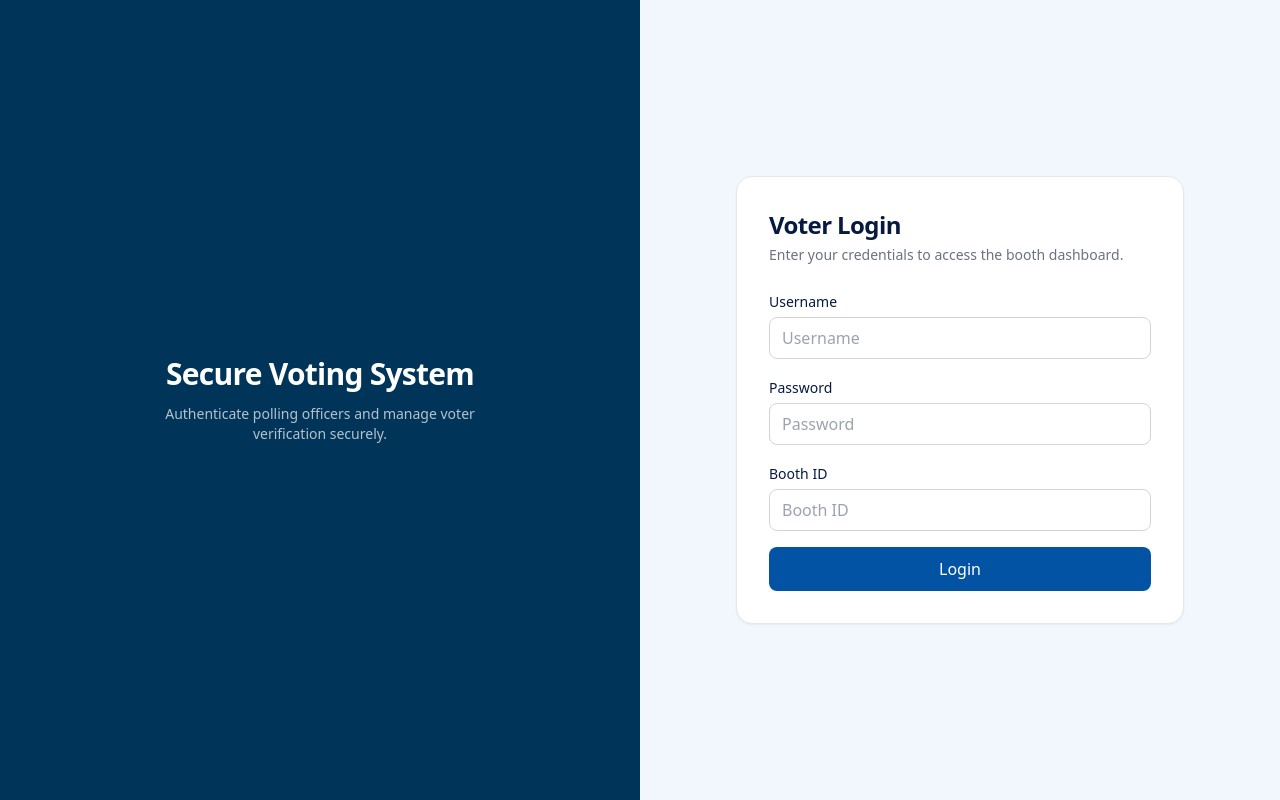
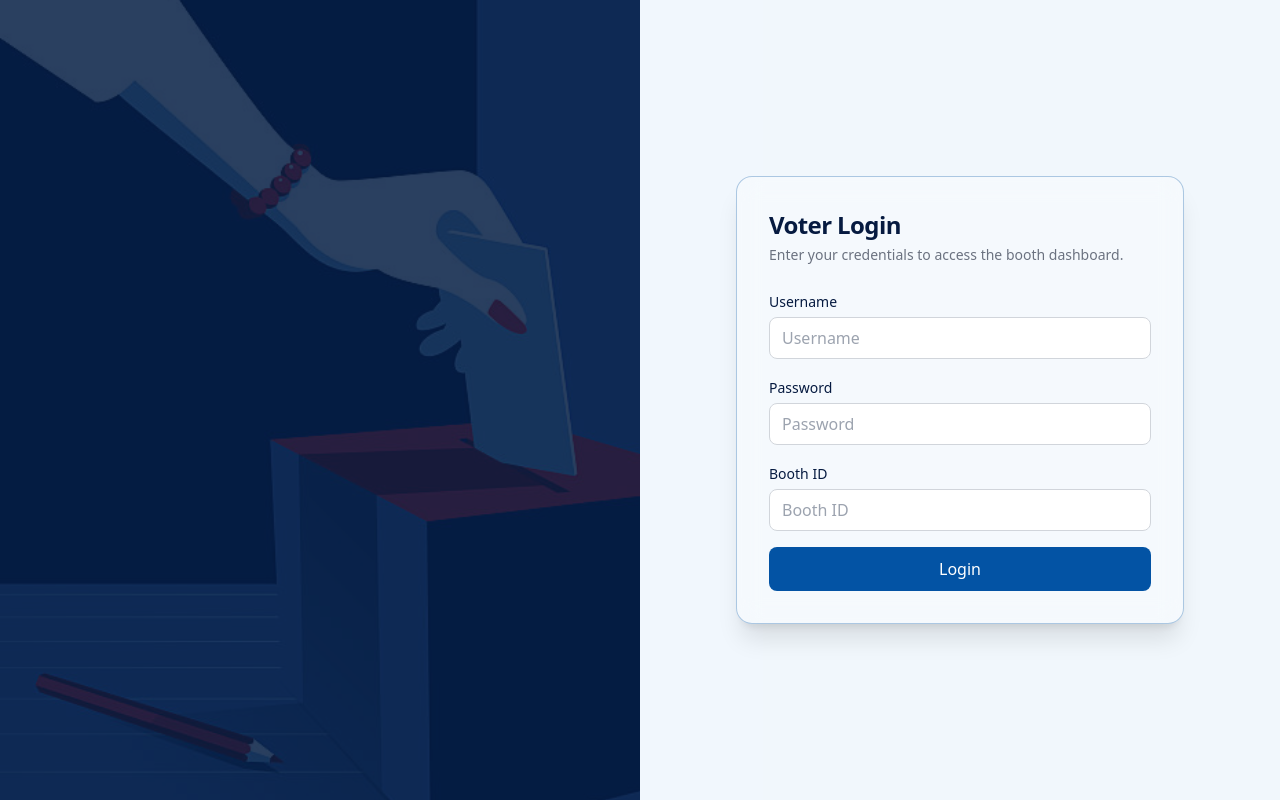
Before and after one commit to meghabchandran/2023-2027_BATCH_CSD334_04_VOTER_VERIFICATION_SYSTEM, a React (Vite) app in the folder my-react-app/: page /login in a window 1280 px wide. Built offline with nearby package versions, Linux system fonts and the light colour scheme.

Commit message:
login page ui

```diff
--- a/my-react-app/src/pages/Login.jsx
+++ b/my-react-app/src/pages/Login.jsx
@@ -1,5 +1,6 @@
 import { useState } from "react";
 import { useNavigate } from "react-router-dom";
+import loginImage from "../mocks/image/login.jpg";
 
 function Login() {
   const [username, setUsername] = useState("");
@@ -25,23 +26,31 @@
 
   return (
     <div className="min-h-screen grid md:grid-cols-2 bg-[#B9D6F2]/20">
-      <div className="hidden md:flex items-center justify-center bg-[#003559] text-white px-12">
-        <div className="max-w-sm text-center">
-          <h1 className="text-3xl font-semibold tracking-tight">
-            Secure Voting System
+      <div className="hidden md:flex relative items-center justify-center bg-[#003559] text-white overflow-hidden">
+        {/* Background Illustration */}
+        <img
+          src={loginImage}
+          alt="Voting Illustration"
+          className="absolute inset-0 w-full h-full object-cover opacity-50"
+        />
+
+        {/* Dark overlay */}
+        <div className="absolute inset-0 bg-[#061A40]/70 z-0"></div>
+
+        {/* Foreground content */}
+        <div className="relative z-10 max-w-sm text-left px-12 animate-slideUp">
+          <h1 className="text-4xl font-bold tracking-tight text-white">
+            Empowering Democracy, One Vote at a Time
           </h1>
-
-          <p className="mt-3 text-sm text-white/70">
-            Authenticate polling officers and manage voter verification
-            securely.
+          <p className="mt-4 text-[#B9D6F2] text-base italic">
+            Your voice matters. Your vote counts.
           </p>
         </div>
-        {/* Visual area placeholder */}
       </div>
 
       <div className="flex items-center justify-center p-6">
         {/* Login form will go here */}
-        <div className="w-full max-w-md bg-white rounded-2xl border border-gray-200 p-8 shadow-sm">
+        <div className="w-full max-w-md bg-white/30 backdrop-blur-md border border-[#0353A4]/30 p-8 rounded-2xl shadow-xl animate-fadeIn">
           <h2 className="text-2xl font-semibold tracking-tight text-[#061A40]">
             Voter Login
           </h2>
--- a/my-react-app/tailwind.config.js
+++ b/my-react-app/tailwind.config.js
@@ -1,9 +1,23 @@
 /** @type {import('tailwindcss').Config} */
 export default {
   content: ["./index.html", "./src/**/*.{js,ts,jsx,tsx}"],
-
   theme: {
-    extend: {},
+    extend: {
+      animation: {
+        fadeIn: "fadeIn 1s ease-out forwards",
+        slideUp: "slideUp 0.8s ease-out forwards",
+      },
+      keyframes: {
+        fadeIn: {
+          "0%": { opacity: 0 },
+          "100%": { opacity: 1 },
+        },
+        slideUp: {
+          "0%": { opacity: 0, transform: "translateY(20px)" },
+          "100%": { opacity: 1, transform: "translateY(0)" },
+        },
+      },
+    },
   },
   plugins: [],
 };
```
Also changed, not shown: my-react-app/src/mocks/image/login.jpg (added).
